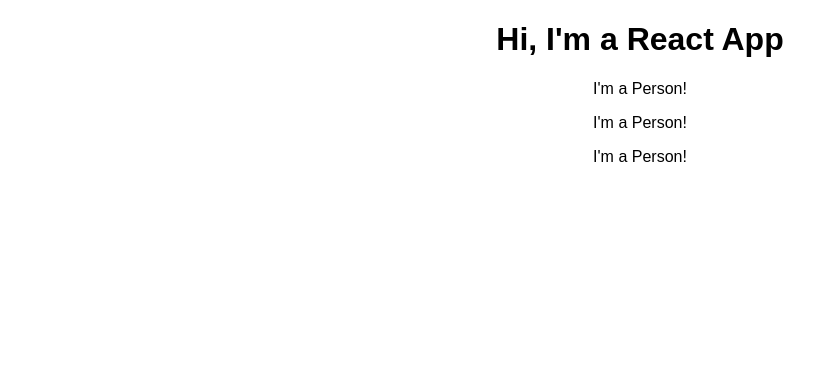
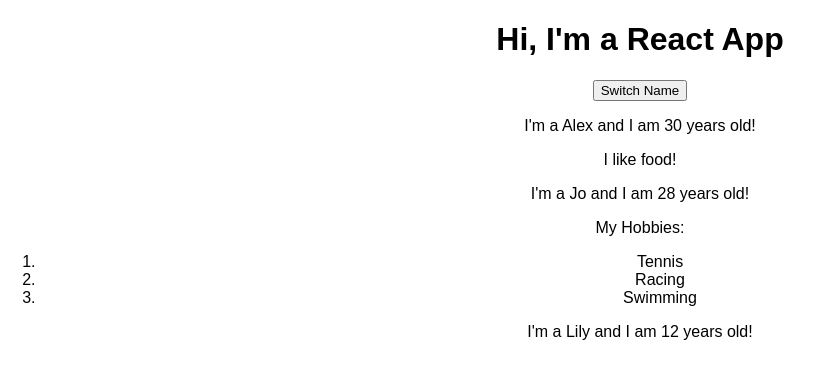
Before and after one commit to AxTrinhadad/React-Complete-Guide, a React (Create React App) app: page / in a window 1280 px wide. Shown: the top 378 px of the page, without its empty margins (0-823 px from the left). Built offline with nearby package versions, Linux system fonts and the light colour scheme.

Commit message:
Tutorial : Click Handlers and State changes

```diff
--- a/src/App.js
+++ b/src/App.js
@@ -4,13 +4,41 @@
 import Person from './Person/Person';
 
 class App extends Component {
+  state = {
+    persons: [
+      { name: 'Alex', age: 30 },
+      { name: 'Jo', age: 28 },
+      { name: 'Lily', age : 12 }
+    ]
+  }
+
+  switchNameHandler = () => {
+    this.setState({persons: [
+      { name: 'Alexander', age: 30 },
+      { name: 'Jo', age: 28 },
+      { name: 'Lily', age : 10 }
+    ]});
+  }
+
   render() {
     return (
       <div className="App">
         <h1>Hi, I'm a React App</h1>
-        <Person />
-        <Person />
-        <Person />
+
+        <button onClick={this.switchNameHandler}>Switch Name</button>
+
+        <Person name={this.state.persons[0].name} age={this.state.persons[0].age} >
+          <p>I like food!</p>
+        </Person>
+        <Person name={this.state.persons[1].name} age={this.state.persons[1].age}>
+          <p>My Hobbies:</p>
+          <ol>
+            <li>Tennis</li>
+            <li>Racing</li>
+            <li>Swimming</li>
+          </ol>
+        </Person>
+        <Person name={this.state.persons[2].name} age={this.state.persons[2].age} />
       </div>
     );
 
--- a/src/Person/Person.js
+++ b/src/Person/Person.js
@@ -1,7 +1,12 @@
 import React from 'react';
 
-const person = () => {
-    return <p>I'm a Person!</p>
+const person = (props) => {
+    return (
+        <div>
+            <p>I'm a {props.name} and I am {props.age} years old! </p>
+            <p>{props.children}</p>
+        </div>
+    )
 }
 
 export default person;
```
